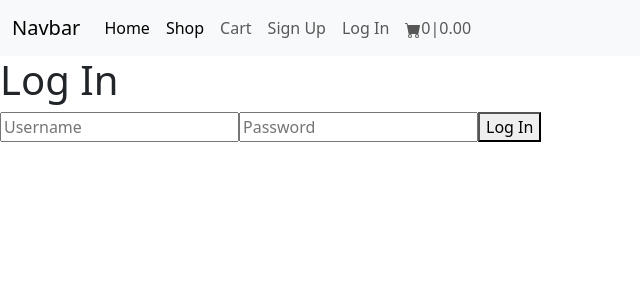
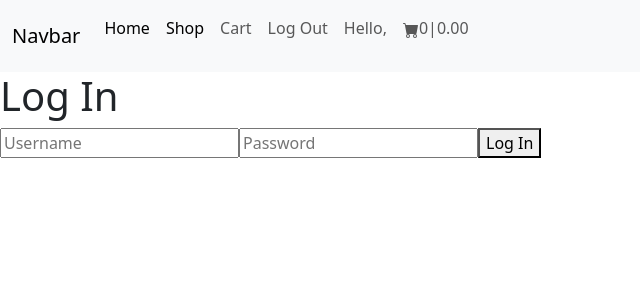
Before and after one commit to devcodus/react_eshop, a React (Create React App) app: page /login in a window 1280 px wide. Shown: the top 300 px of the page, without its empty margins (0-640 px from the left). Built offline with nearby package versions, Linux system fonts and the light colour scheme.

Commit message:
fixed login username appearing on navbar

```diff
--- a/src/components/Nav.js
+++ b/src/components/Nav.js
@@ -19,7 +19,7 @@ export default class Nav extends Component {
                             <Link className="nav-link" to="/cart">Cart</Link>
 
                             {
-                            this.props.user.apitoken
+                            this.props.user
                             ?
                             <>
                              <Link className="nav-link" to="/login" onClick={this.props.logMeOut}>Log Out</Link>
--- a/src/views/Login.js
+++ b/src/views/Login.js
@@ -12,7 +12,7 @@ export default function Login({logMeIn}) {
         const password = e.target.password.value;
 
 
-        const url = 'http://localhost:5000/api/login'
+        const url = 'http://127.0.0.1:5000/api/login'
         const options = {
             method: "POST",
             headers: {
```
